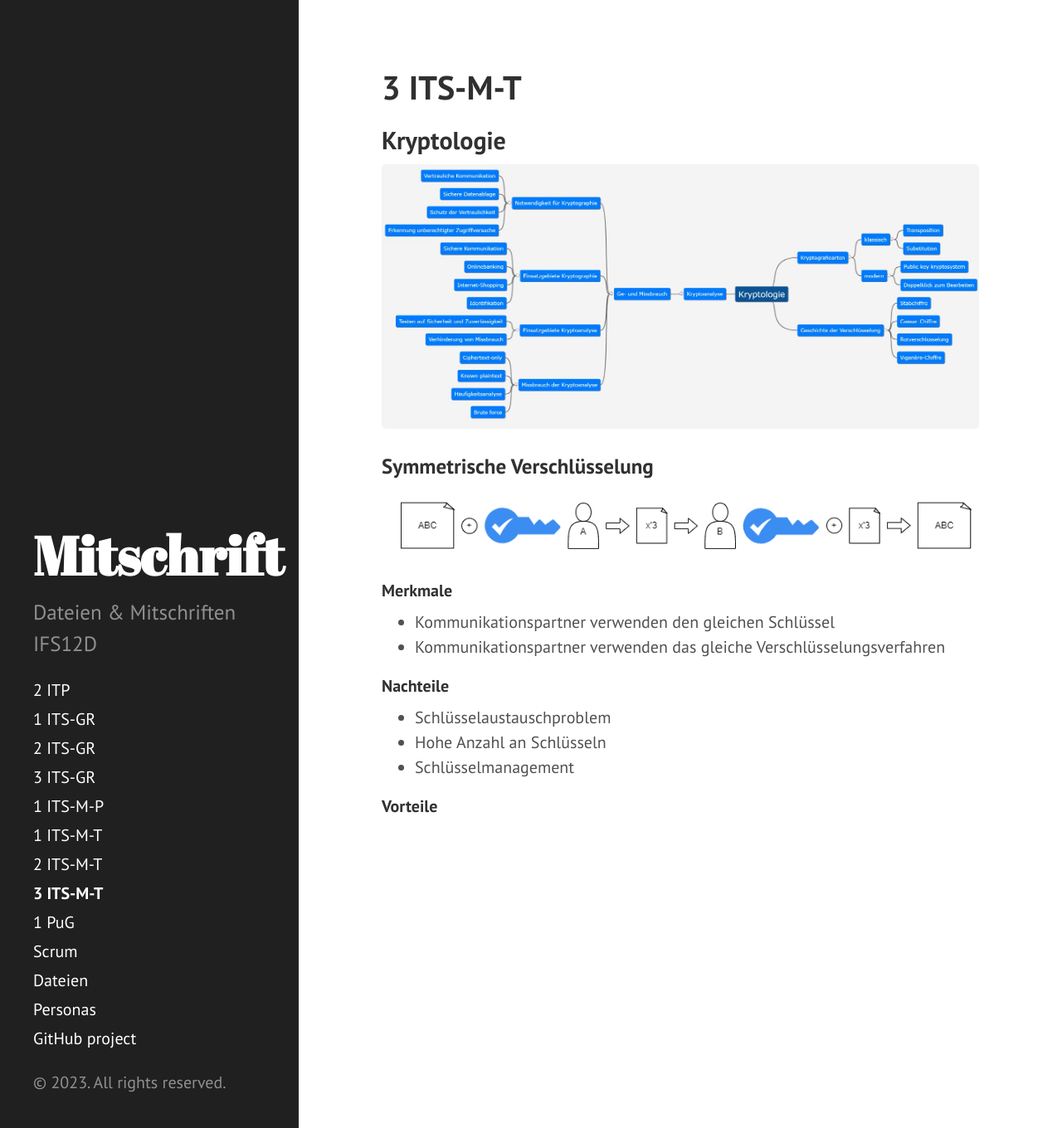
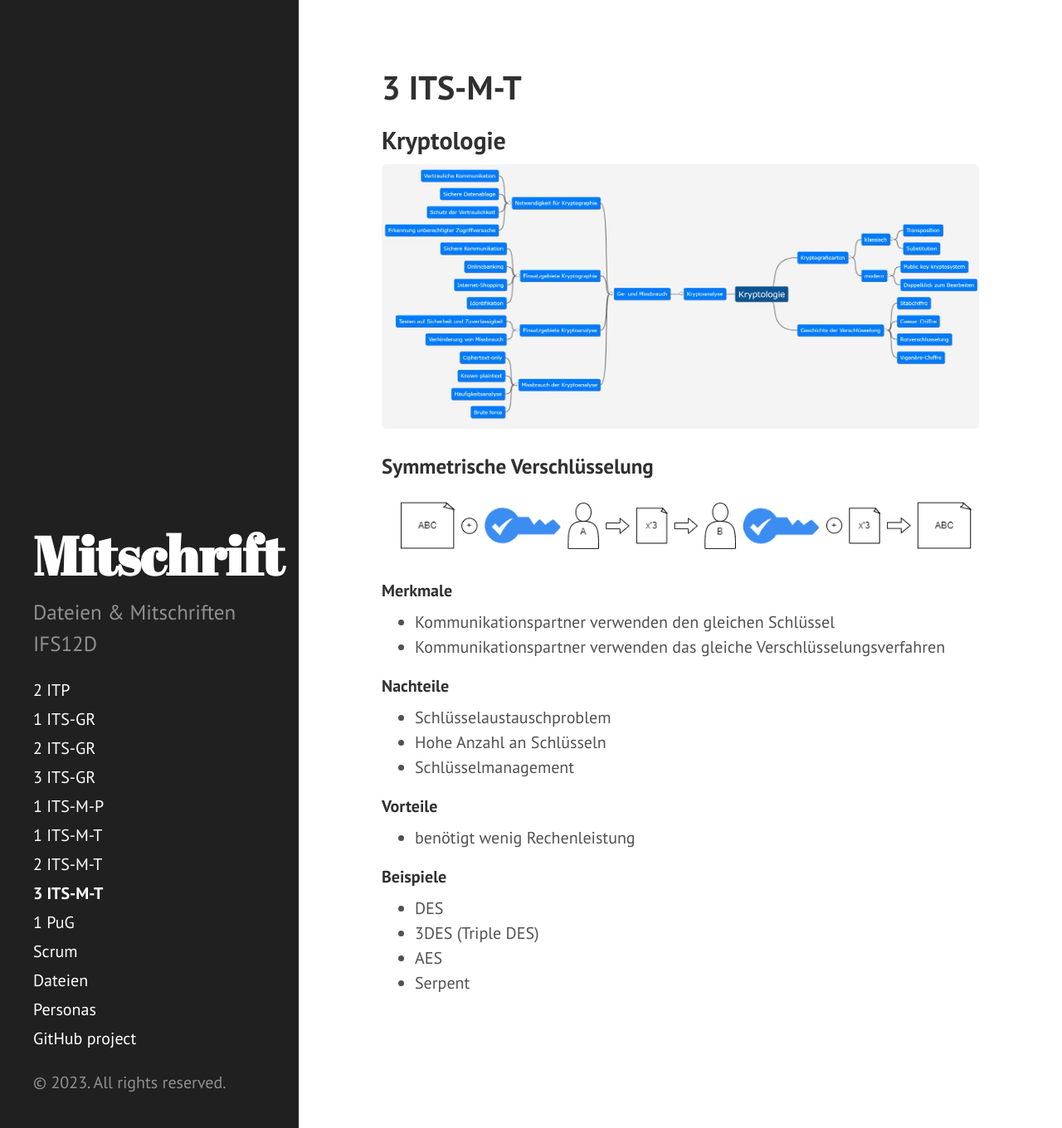
Before and after one commit to Semoxea/semoxea.github.io, a Jekyll site: the page built from data/entries/ITS-M/ITST-Block3.md, in a window 1280 px wide and 1360 px high. Shown: the whole window at 83% size. Built offline with Jekyll 4.4.1, drawn with Linux system fonts in a browser that asks for light colours; Markdown is read by kramdown in place of the engine named in the settings.

Commit message:
mittwochscommit

```diff
--- a/data/entries/ITS-M/ITST-Block3.md
+++ b/data/entries/ITS-M/ITST-Block3.md
@@ -23,3 +23,12 @@ title: 3 ITS-M-T
 - Schlüsselmanagement
 
 #### Vorteile
+
+- benötigt wenig Rechenleistung
+
+#### Beispiele
+
+- DES
+- 3DES (Triple DES)
+- AES
+- Serpent
```
Also changed, not shown: Gemfile.lock, 1 other file.
